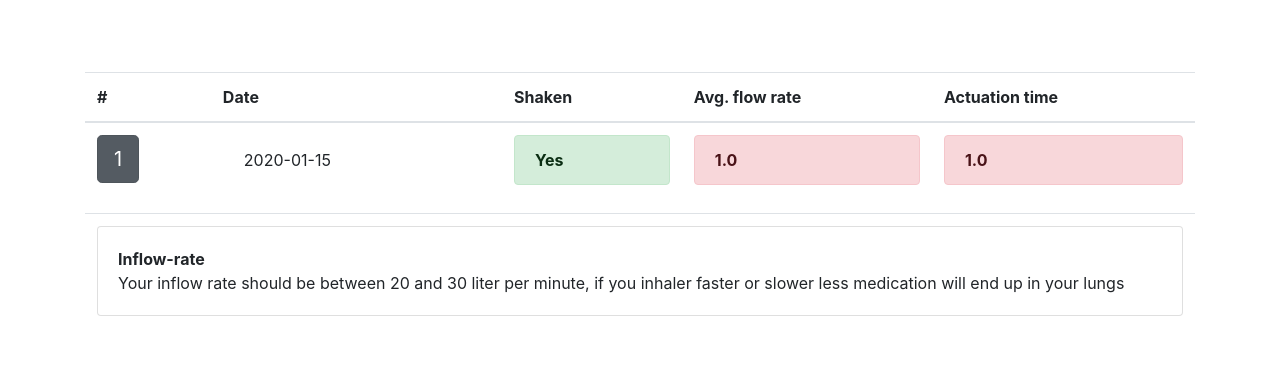
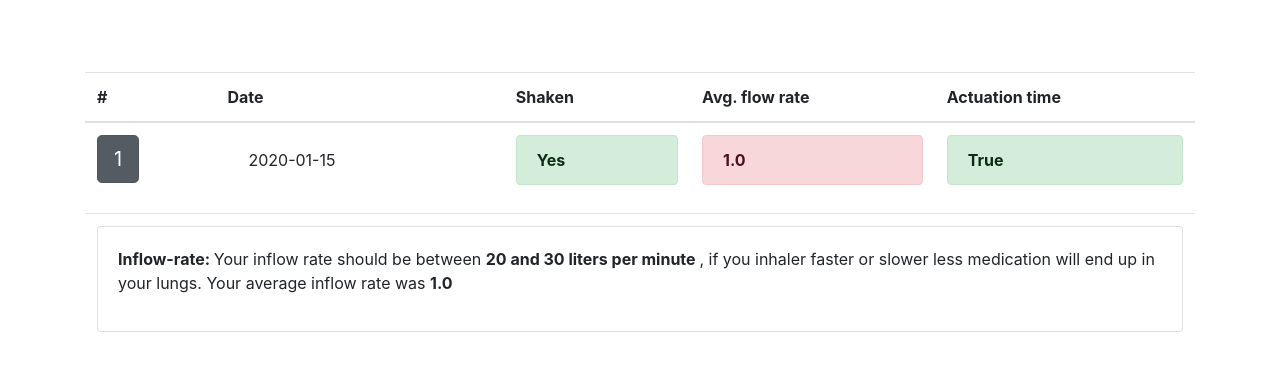
Before and after one commit to paulmeierling/Atem, a Flask app: page / in a window 1280 px wide, after a click on "1.0". Shown: the part 76-447 px from the top of the page. Run offline with Flask 2, Linux system fonts and the light colour scheme; tables that the repository leaves empty hold one stand-in row (values such as "Sample post"); some libraries are stand-ins or nearby versions.

Commit message:
Fixed index.hzml

```diff
--- a/app/routes_backend.py
+++ b/app/routes_backend.py
@@ -59,8 +59,6 @@ def actuation_data(summary_id):
         response_data = {"Date" : rs.datetime, "Inflow rate" : rs.avg_inflow, "Start breath" : rs.start_breath, "End breath" : rs.end_breath, "Actuation time": rs.actuation_time, "Shaken" : rs.shaken, "Coordination": rs.good_coordination}
         return response_data
 
-
-
     if request.method == 'PUT':
         return "To be implemented"
 
--- a/app/templates/index.html
+++ b/app/templates/index.html
@@ -27,7 +27,7 @@
             <div class="alert avg_inflow" role="alert"><a class="alert-link" data-toggle="collapse" href="#flow_rate{{summary.id}}">{{summary.avg_inflow}}</a></div>
         </td>
         <td>
-            <div class="alert actuation_time" role="alert"><a class="alert-link" data-toggle="collapse" href="#actuation_time{{summary.id}}">{{summary.actuation_time}}</a></div>
+            <div class="alert actuation_time" role="alert"><a class="alert-link" data-toggle="collapse" href="#actuation_time{{summary.id}}">{{summary.good_coordination}}</a></div>
         </td>
       </tr>
     </div>
@@ -35,17 +35,19 @@
             <td colspan="5">
                 <div class="collapse" id="shaking{{summary.id}}">
                     <div class="card card-body">
-                    <b>Shaken:</b>You are supposed to shake your inhaler before each use, this ensures that you have a full dose loaded when you press it
+                    <b>Shaken: </b>You are supposed to shake your inhaler before each use, this ensures that you have a full dose loaded when you press it
                     </div>
                 </div>
                 <div class="collapse" id="flow_rate{{summary.id}}">
                         <div class="card card-body">
-                        <b>Inflow-rate</b>Your inflow rate should be between 20 and 30 liter per minute, if you inhaler faster or slower less medication will end up in your lungs
+                        <p><b>Inflow-rate: </b>Your inflow rate should be between <b>20 and 30 liters per minute </b>, if you inhaler faster or slower less medication will end up in your lungs.
+                        Your average inflow rate was <b> {{summary.avg_inflow}}</b></p>
                         </div>
                 </div>
                 <div class="collapse" id="actuation_time{{summary.id}}">
                         <div class="card card-body">
-                        <b>Actuation time</b>You should press on the inhaler, while you are breathing in to ensure that you get all the medication in your lung
+                        <p><b>Actuation time: </b>You should press on the inhaler, while you are breathing in to ensure that you get all the medication in your lung.
+                        You pressed the inhaler at <b>{{summary.actuation_time}} </b> and did breathe in from <b>{{summary.start_breath}} - {{summary.end_breath}} </b></p>
                         </div>
                 </div>
             </td>
@@ -84,9 +86,9 @@ $(document).ready(function(){
         else{$(this).toggleClass('.alert alert-danger')}
     });
 
-    //Test if actuation time is between 3 and 5 !!!!to be changed !!!!
+    //Test if actuation time is true
     $('.actuation_time').each(function(){
-        if( isBetween(parseFloat($(this).text()),3,5))
+        if($(this).text() === "True")
         {$(this).toggleClass('.alert alert-success')}
         else{$(this).toggleClass('.alert alert-danger')}
     });
```
